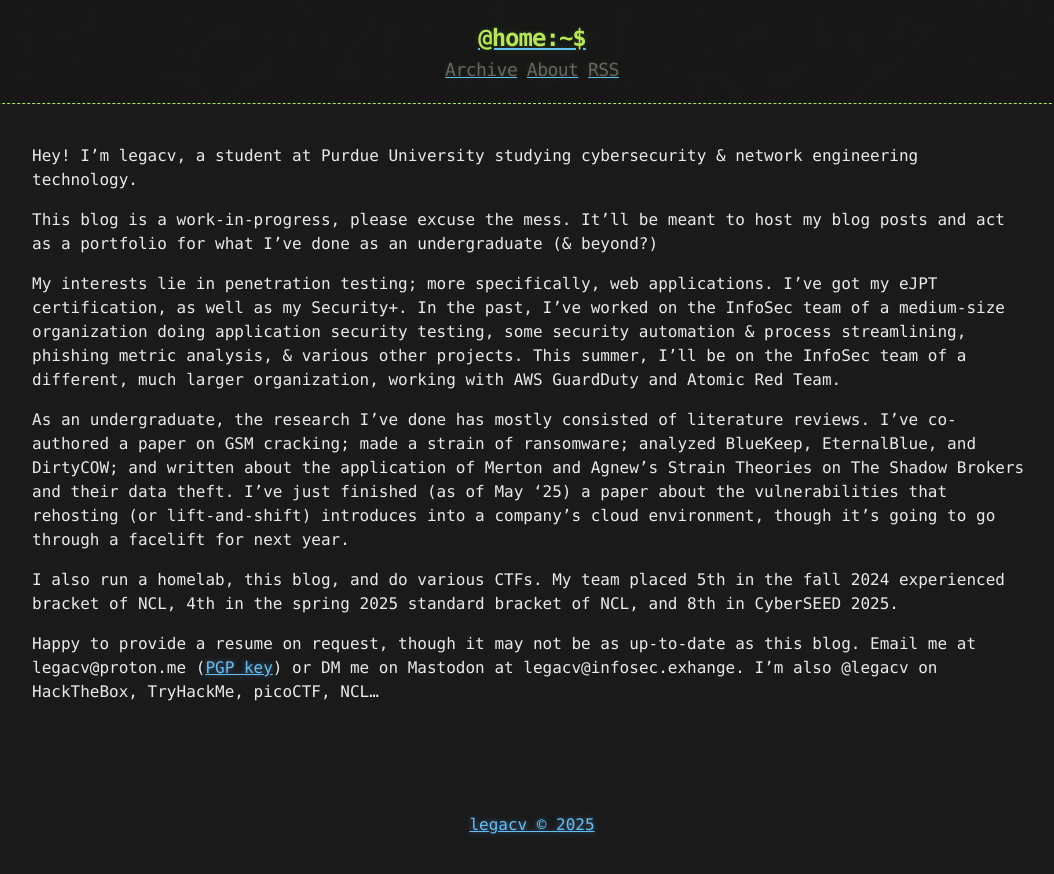
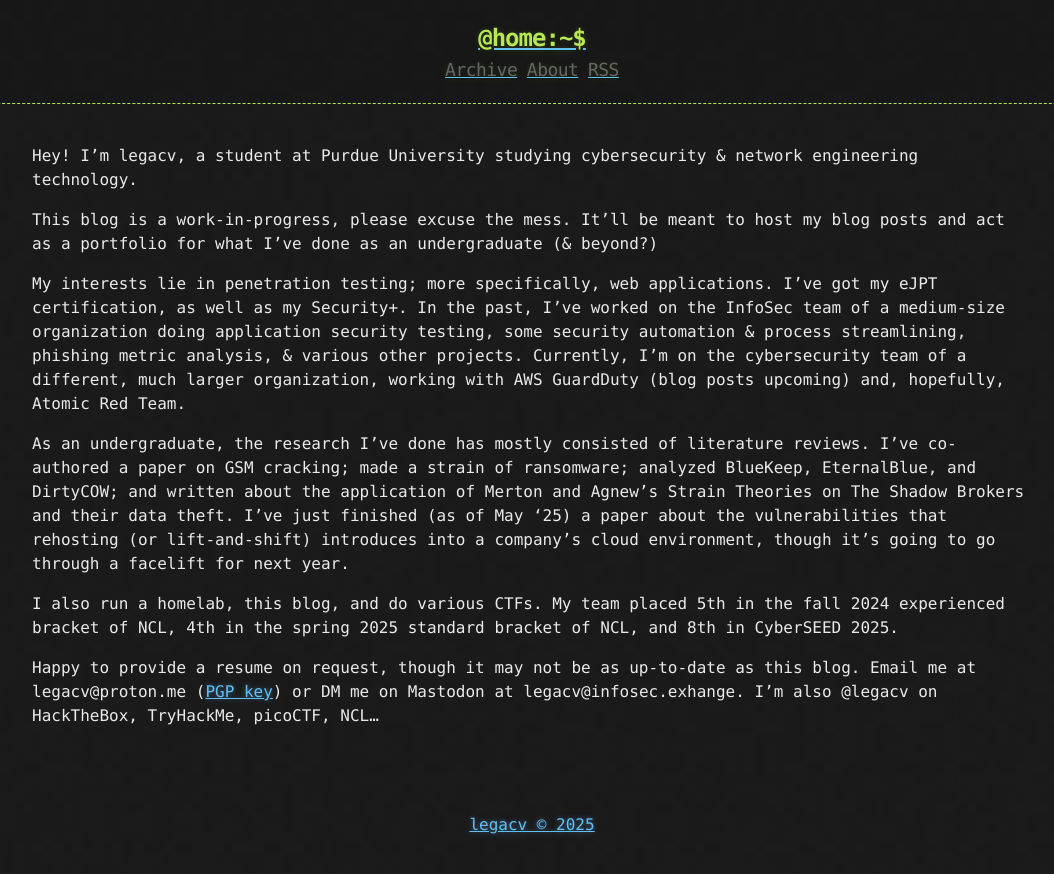
Before and after one commit to legacv/legacv.github.io, a Jekyll site: the page built from about.md, in a window 1280 px wide. Shown: the top 874 px of the page, without its empty margins (108-1162 px from the left). Built offline with Jekyll 4.4.1, drawn with Linux system fonts in a browser that asks for light colours.

Commit message:
Update about.md

```diff
--- a/about.md
+++ b/about.md
@@ -7,7 +7,7 @@ Hey! I'm legacv, a student at Purdue University studying cybersecurity & network
 
 This blog is a work-in-progress, please excuse the mess. It'll be meant to host my blog posts and act as a portfolio for what I've done as an undergraduate (& beyond?)
 
-My interests lie in penetration testing; more specifically, web applications. I've got my eJPT certification, as well as my Security+. In the past, I've worked on the InfoSec team of a medium-size organization doing application security testing, some security automation & process streamlining, phishing metric analysis, & various other projects. This summer, I'll be on the InfoSec team of a different, much larger organization, working with AWS GuardDuty and Atomic Red Team.
+My interests lie in penetration testing; more specifically, web applications. I've got my eJPT certification, as well as my Security+. In the past, I've worked on the InfoSec team of a medium-size organization doing application security testing, some security automation & process streamlining, phishing metric analysis, & various other projects. Currently, I'm on the cybersecurity team of a different, much larger organization, working with AWS GuardDuty (blog posts upcoming) and, hopefully, Atomic Red Team.
 
 As an undergraduate, the research I've done has mostly consisted of literature reviews. I've co-authored a paper on GSM cracking; made a strain of ransomware; analyzed BlueKeep, EternalBlue, and DirtyCOW; and written about the application of Merton and Agnew's Strain Theories on The Shadow Brokers and their data theft. I've just finished (as of May '25) a paper about the vulnerabilities that rehosting (or lift-and-shift) introduces into a company's cloud environment, though it's going to go through a facelift for next year.
 
```
